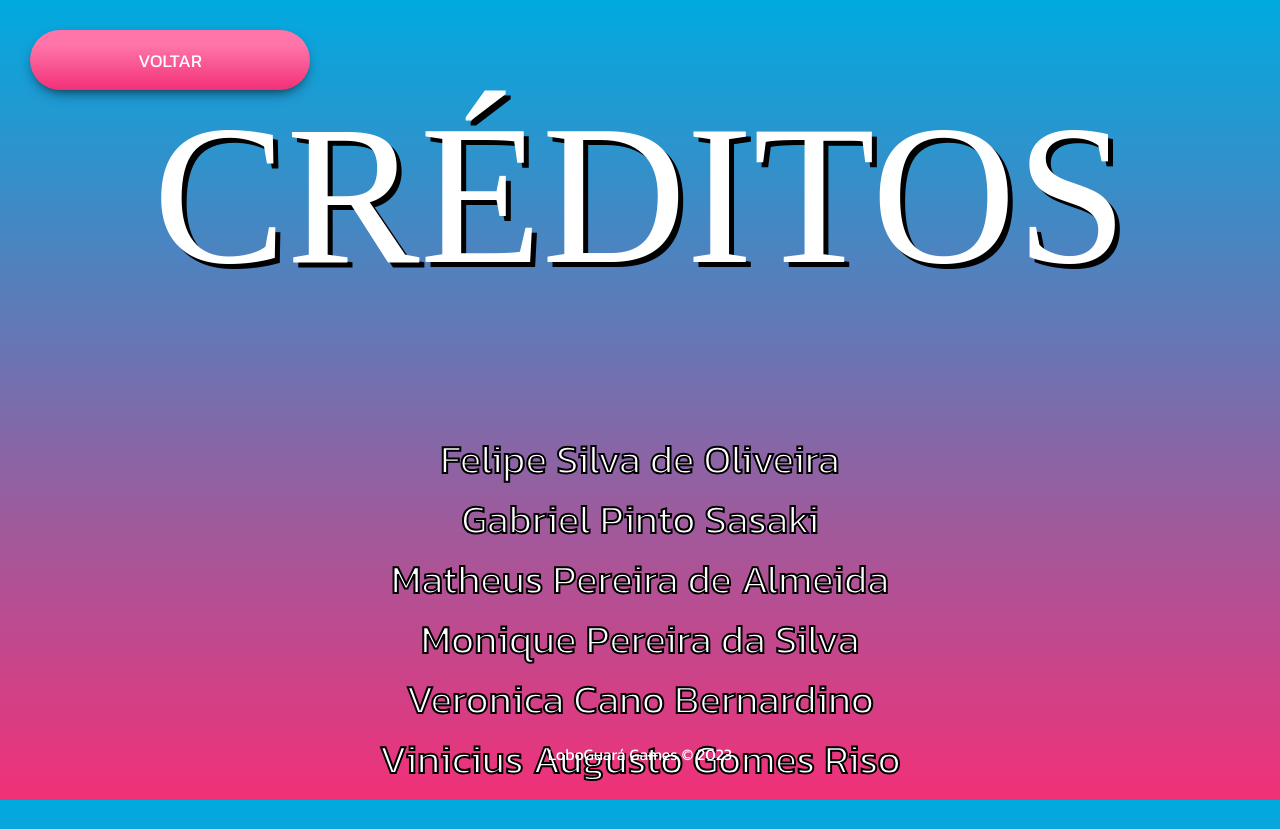
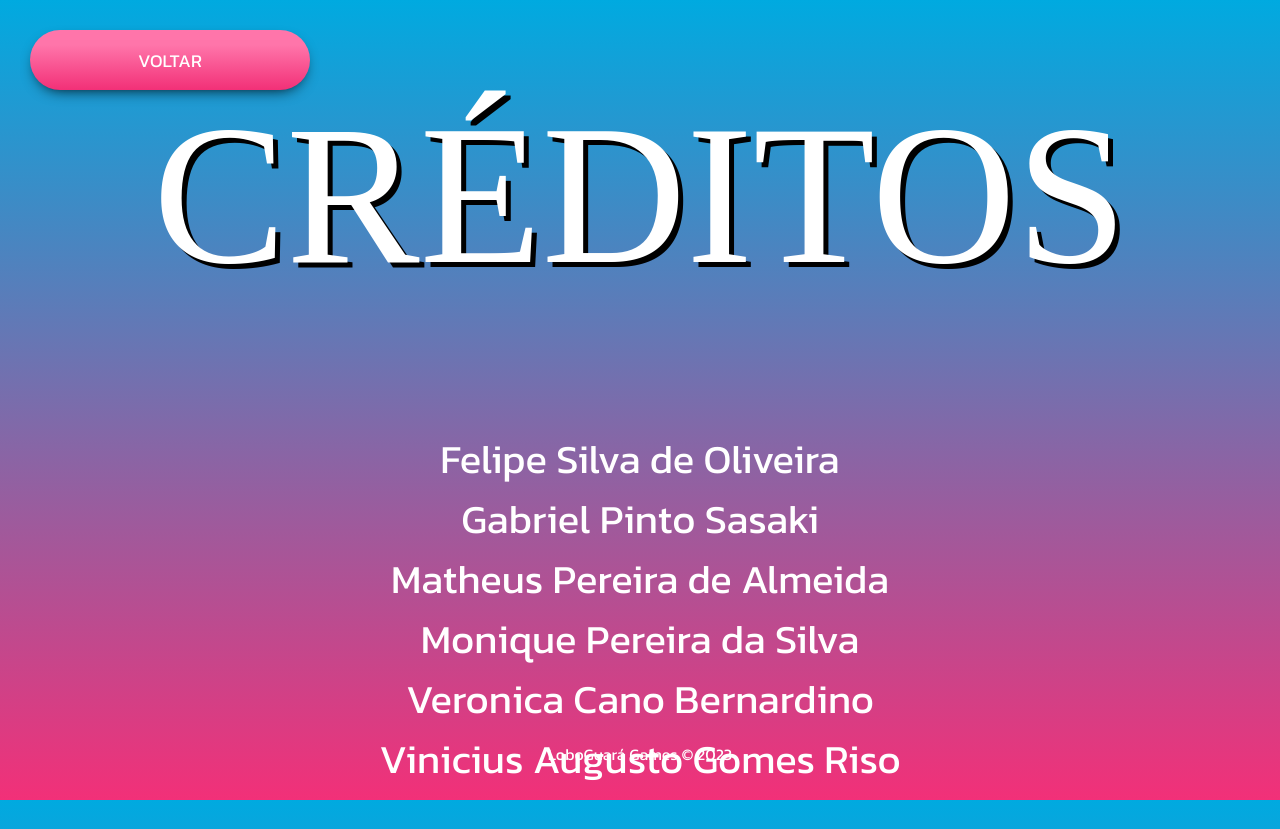
Before and after one commit to Feliper62/falacia-game-frontend, a Next.js app: page /pages/creditos in a window 1280 px wide. Built offline with nearby package versions, Linux system fonts and the light colour scheme; a web font is replaced by a local one.

Commit message:
Inputs Código da Sala e Apelido em Acessar Sala

```diff
--- a/src/app/styles/TextoComum.module.css
+++ b/src/app/styles/TextoComum.module.css
@@ -8,6 +8,4 @@
     margin-bottom: 1px;
     text-decoration: none;
     color: white;
-    -webkit-text-stroke: 2px black; /* Aumenta a largura do contorno para 2 pixels */
-    text-stroke: 2px black; /* Aumenta a largura do contorno para 2 pixels */
 }
```
Also changed, not shown: src/app/pages/(menuPages)/acessar_sala/page.js (+17 -14 lines).
